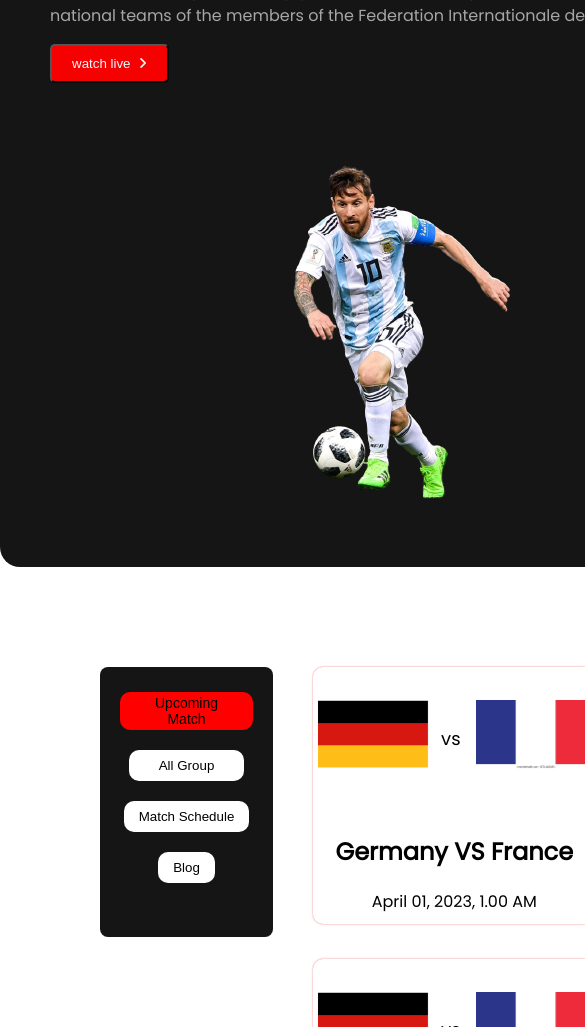
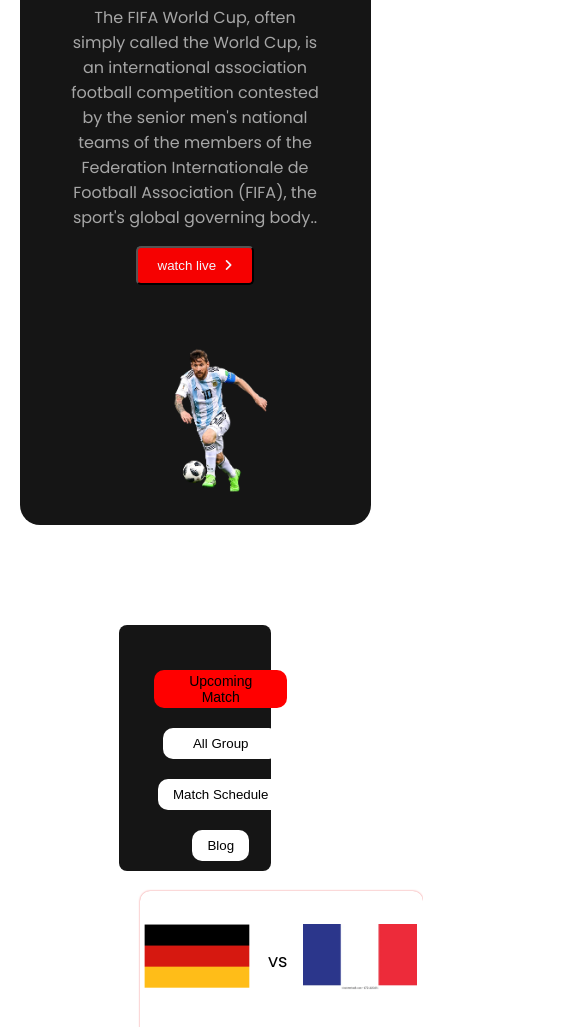
Before and after one commit to Megh0610/World-Cup, a plain HTML site: page anotherone.html in a window 390 px wide. Shown: the part 250-1277 px from the top of the page, 585 px wide, since content can reach past the window. Drawn offline with Linux system fonts and the light colour scheme.

Commit message:
header added

```diff
--- a/style.css
+++ b/style.css
@@ -61,8 +61,8 @@
 }
 
 .blogs {
-    width: 330px;
-    height: 270px;
+    width: 220px;
+    height: 250px;
     background-color: rgba(137, 110, 110, 0.919);
     border-radius: 8px;
 }
--- a/style2.css
+++ b/style2.css
@@ -7,7 +7,7 @@
 }
 
 .header {
-    width: 1250px;
+    width: 80%;
     margin: 0 auto;
     background-color: rgba(0, 0, 0, 0.919);
     border-radius: 20px;
@@ -59,8 +59,8 @@
 }
 
 .blogs {
-    width: 330px;
-    height: 270px;
+    width: 220px;
+    height: 250px;
     background-color: rgba(0, 0, 0, 0.919);
     border-radius: 8px;
 }
@@ -146,7 +146,7 @@
 } */
 
 .blog-2img img {
-    width: 100%;
+    width: 95%;
 }
 
 .h2-tag {
@@ -222,30 +222,108 @@
 }
 
 
-/* for tablets */
-@media only screen and (min-width:481px) and (max-width:768px) {
+@media only screen and (max-width: 768px) {
 
-    .container,
+    /* [426px -> 600px]*/
     .section-2 {
         display: grid;
-        grid-template-columns: repeat(2, 1fr);
+        grid-template-columns: repeat(1, 1fr);
+        justify-content: center;
+    }
 
+    .blog-2 {
+        display: grid;
+        grid-template-columns: repeat(3, 1fr);
+        grid-column-gap: 5px;
+        grid-row-gap: 10px;
+        margin: 0 auto;
+    }
+
+    .blogs {
+        width: 80%;
+        height: 270px;
+        background-color: rgba(0, 0, 0, 0.919);
+        border-radius: 8px;
+        margin: 0 auto;
+    }
+
+    .blog-1 {
+        width: 80%;
+        color: aliceblue;
+        display: grid;
+        justify-items: center;
+        grid-template-columns: repeat(4, 1fr);
+        margin: 0 auto;
+        padding-top: 20px;
     }
 
     .blog-2 {
         display: grid;
         grid-template-columns: repeat(2, 1fr);
+        margin-top: 20px;
     }
 
+    .container,
+    .section-2 {
+        display: grid;
+        grid-template-columns: repeat(1, 1fr);
+        justify-content: center;
+    }
+
+    .container-left {
+        color: aliceblue;
+        width: 100%;
+        text-align: center;
+    }
 }
 
 /* for mobile */
 @media screen and (min-width:320px) and (max-width:480px) {
+    .header {
+        width: 90%;
+        margin: 0 auto;
+        background-color: rgba(0, 0, 0, 0.919);
+        border-radius: 20px;
+        margin-top: 40px;
+    }
+
+    .container-left h2 {
+        font-size: 30px;
+        font-weight: 700;
+        text-transform: capitalize;
+        font-family: 'Poppins';
+    }
 
     .container {
         display: grid;
         grid-template-columns: repeat(1, 1fr);
 
+    }
+
+    .section-2 {
+        display: flex;
+        margin-top: 100px;
+        flex-direction: column;
+    }
+
+    .blogs {
+        height: 100%;
+        background-color: rgba(0, 0, 0, 0.919);
+        border-radius: 8px;
+    }
+
+    .blog-1 {
+        width: 80%;
+        color: aliceblue;
+        display: grid;
+        justify-items: center;
+        grid-template-columns: repeat(1, 1fr);
+        margin: 0 auto;
+        padding-top: 20px;
+    }
+
+    .container-right img {
+        width: 100%;
     }
 
     .blog-2 {
```
